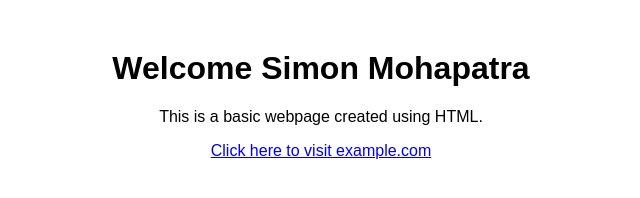
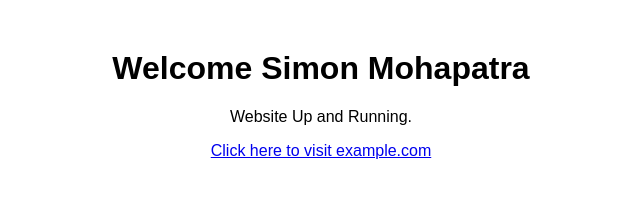
Before and after one commit to simonmhp/dbda, a plain HTML site: page index.html in a window 1280 px wide. Shown: the whole page, without its empty margins (319-959 px from the left). Drawn offline with Linux system fonts and the light colour scheme.

Commit message:
website readt commit

```diff
--- a/index.html
+++ b/index.html
@@ -14,7 +14,7 @@
 </head>
 <body>
     <h1>Welcome Simon Mohapatra</h1>
-    <p>This is a basic webpage created using HTML.</p>
+    <p>Website Up and Running.</p>
     <a href="https://www.example.com">Click here to visit example.com</a>
 </body>
 </html>
```
